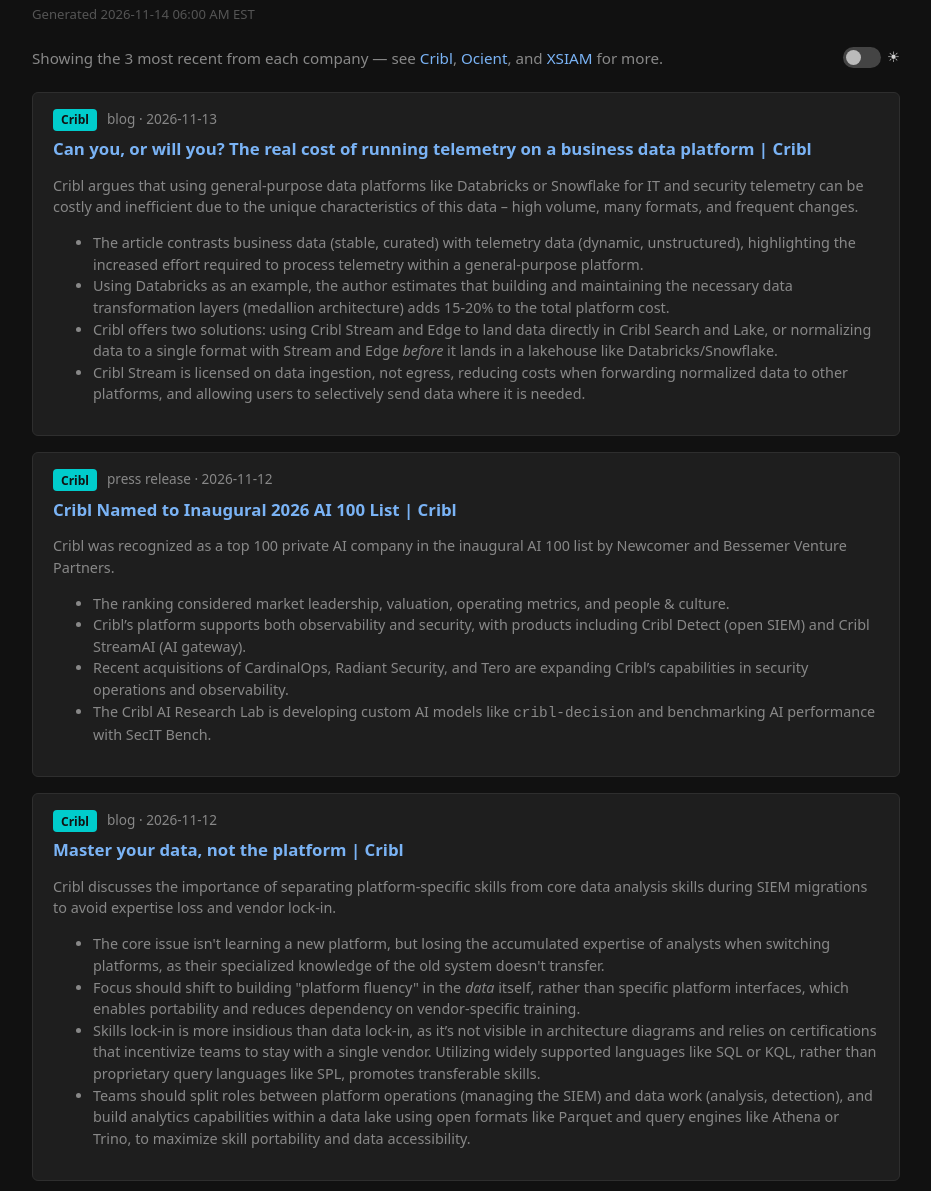
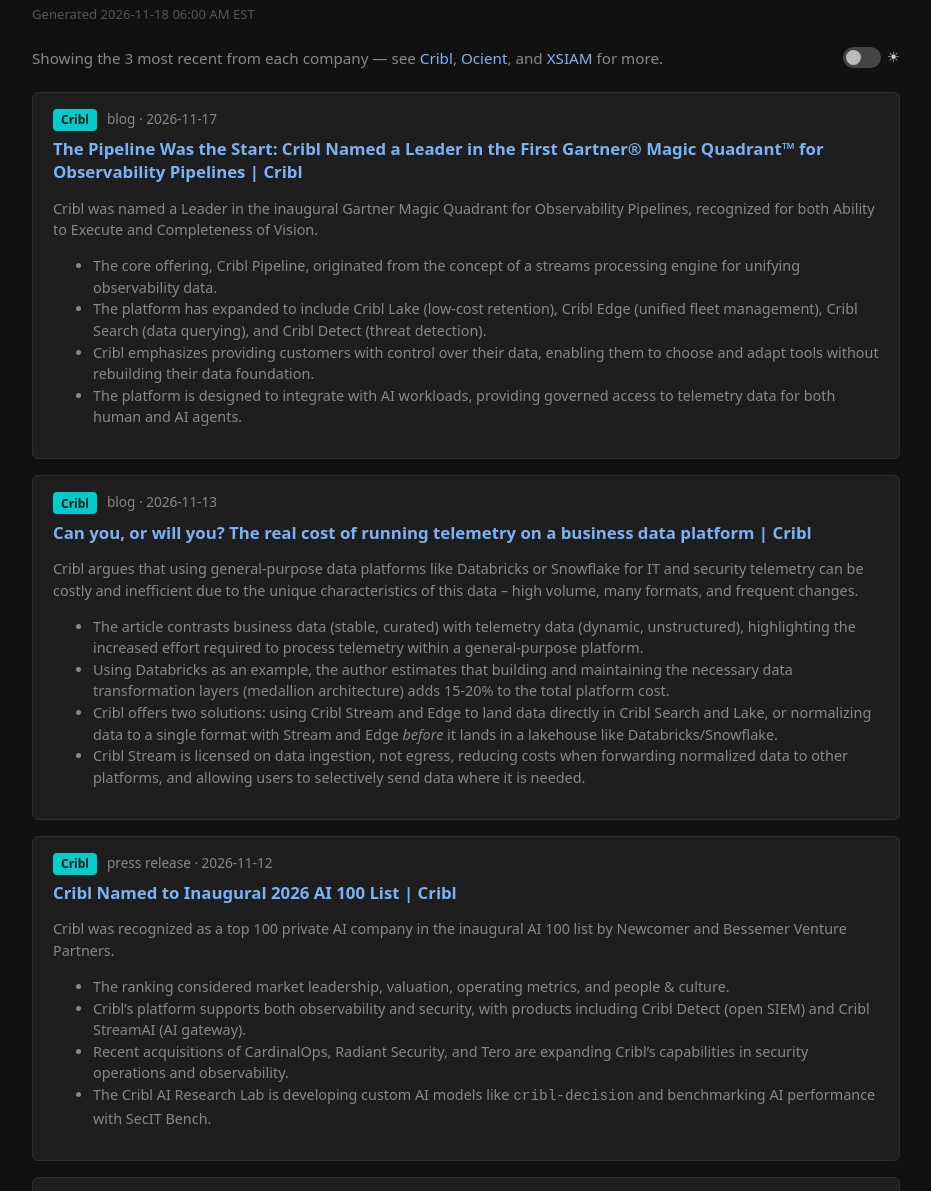
Before and after one commit to mrajcok/product-update-digest, a plain HTML site: page index.html in a window 1280 px wide. Shown: the part 88-1279 px from the top of the page, without its empty margins (174-1105 px from the left). Drawn offline with Linux system fonts and the light colour scheme.

Commit message:
chore: update product feed [2026-11-18T11:00:57Z]

```diff
--- a/index.html
+++ b/index.html
@@ -92,7 +92,7 @@
 </head>
 <body>
   <h1>Cribl, Ocient & XSIAM News & Blog Posts</h1>
-  <p class="generated-at">Generated 2026-11-14 06:00 AM EST</p>
+  <p class="generated-at">Generated 2026-11-18 06:00 AM EST</p>
   <div class="top-bar">
     <p class="index-hint">Showing the 3 most recent from each company — see <a href="cribl/">Cribl</a>, <a href="ocient/">Ocient</a>, and <a href="xsiam/">XSIAM</a> for more.</p>
     <label class="theme-toggle" title="Toggle light/dark theme">
@@ -102,6 +102,24 @@
     </label>
   </div>
 
+
+  <div class="card">
+    <div class="meta">
+      <a href="cribl/" class="badge badge-cribl">Cribl</a>
+      <span>blog</span>
+      <span> · 2026-11-17</span>
+    </div>
+    <h2><a href="https://cribl.io/blog/gartner-magic-quadrant-observability-pipelines/" target="_blank" rel="noopener">The Pipeline Was the Start: Cribl Named a Leader in the First Gartner® Magic Quadrant™ for Observability Pipelines | Cribl</a></h2>
+
+    <div class="summary"><p>Cribl was named a Leader in the inaugural Gartner Magic Quadrant for Observability Pipelines, recognized for both Ability to Execute and Completeness of Vision.</p>
+<ul>
+<li>The core offering, Cribl Pipeline, originated from the concept of a streams processing engine for unifying observability data.</li>
+<li>The platform has expanded to include Cribl Lake (low-cost retention), Cribl Edge (unified fleet management), Cribl Search (data querying), and Cribl Detect (threat detection).</li>
+<li>Cribl emphasizes providing customers with control over their data, enabling them to choose and adapt tools without rebuilding their data foundation.</li>
+<li>The platform is designed to integrate with AI workloads, providing governed access to telemetry data for both human and AI agents.</li>
+</ul></div>
+
+  </div>
 
   <div class="card">
     <div class="meta">
@@ -135,24 +153,6 @@
 <li>Cribl’s platform supports both observability and security, with products including Cribl Detect (open SIEM) and Cribl StreamAI (AI gateway).</li>
 <li>Recent acquisitions of CardinalOps, Radiant Security, and Tero are expanding Cribl’s capabilities in security operations and observability.</li>
 <li>The Cribl AI Research Lab is developing custom AI models like <code>cribl-decision</code> and benchmarking AI performance with SecIT Bench.</li>
-</ul></div>
-
-  </div>
-
-  <div class="card">
-    <div class="meta">
-      <a href="cribl/" class="badge badge-cribl">Cribl</a>
-      <span>blog</span>
-      <span> · 2026-11-12</span>
-    </div>
-    <h2><a href="https://cribl.io/blog/master-your-data-not-the-platform/" target="_blank" rel="noopener">Master your data, not the platform | Cribl</a></h2>
-
-    <div class="summary"><p>Cribl discusses the importance of separating platform-specific skills from core data analysis skills during SIEM migrations to avoid expertise loss and vendor lock-in.</p>
-<ul>
-<li>The core issue isn't learning a new platform, but losing the accumulated expertise of analysts when switching platforms, as their specialized knowledge of the old system doesn't transfer.</li>
-<li>Focus should shift to building "platform fluency" in the <em>data</em> itself, rather than specific platform interfaces, which enables portability and reduces dependency on vendor-specific training.</li>
-<li>Skills lock-in is more insidious than data lock-in, as it’s not visible in architecture diagrams and relies on certifications that incentivize teams to stay with a single vendor. Utilizing widely supported languages like SQL or KQL, rather than proprietary query languages like SPL, promotes transferable skills.</li>
-<li>Teams should split roles between platform operations (managing the SIEM) and data work (analysis, detection), and build analytics capabilities within a data lake using open formats like Parquet and query engines like Athena or Trino, to maximize skill portability and data accessibility.</li>
 </ul></div>
 
   </div>
```
Also changed, not shown: cribl/index.html (+18 -18 lines), ocient/index.html (+1 -1 lines), xsiam/index.html (+1 -1 lines).
